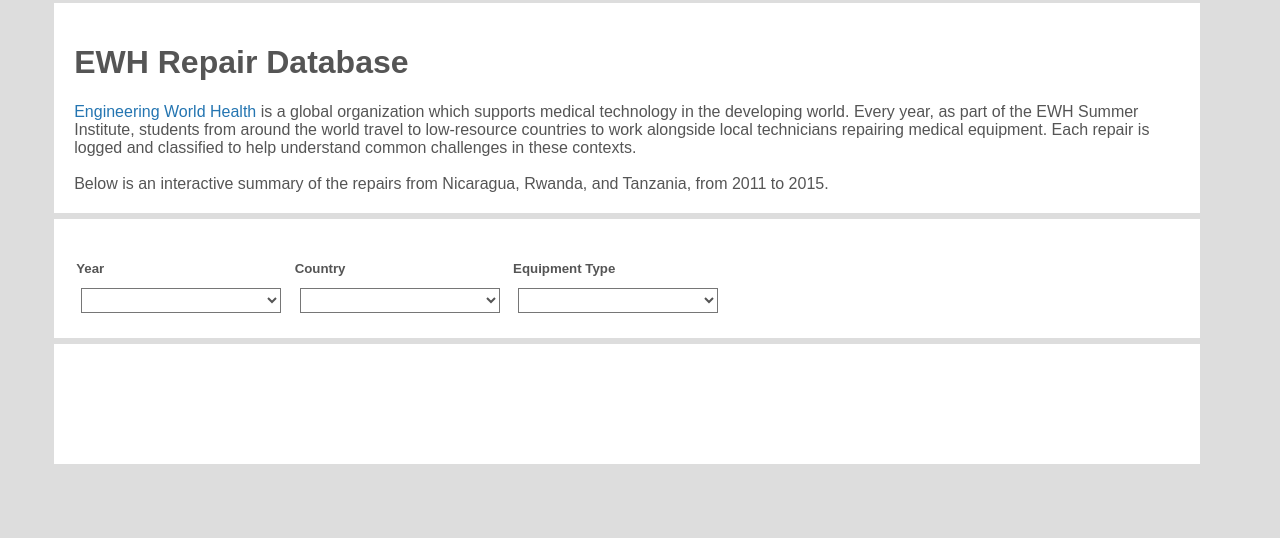
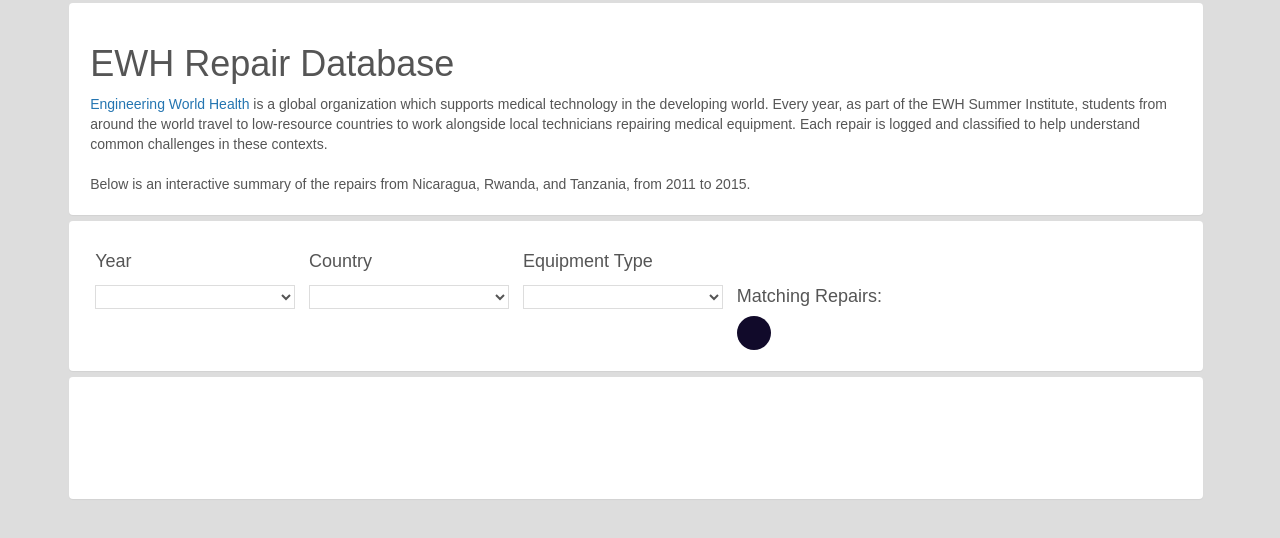
Before and after one commit to engineering-world-health/repairs, a PHP site: page / in a window 1280 px wide. Shown: the top 538 px of the page. Run offline with PHP 8.4, Linux system fonts and the light colour scheme; data that the repository does not hold is empty; some libraries are stand-ins or nearby versions.

Commit message:
restyling, adding match count

```diff
--- a/css/style.css
+++ b/css/style.css
@@ -16,17 +16,23 @@ a,a:visited {
 a:hover {
   color: #2B8BD4;
 }
-h5 {
+h4 {
   margin-bottom: 0.5em;
+}
+select {
+  background-color: #FFFFFF;
+  border-color: #DDDDDD;
 }
 select, .checkwrap {
   display: inline-flex;
-  background: #ffffff;
   font-size: inherit;
   color: inherit;
   padding: 2px;
-  margin: 5px;
+  margin: 5px 0px;
   width: 200px;
+}
+.checkwrap>span {
+  margin-left: 5px;
 }
 legi {
   padding: 0 0 0 1em;
@@ -61,27 +67,22 @@ tr:nth-child(even) {
   background-color: #FFFFFF;
 }
 .dropdown-container {
-  margin: 0px 2px 0px 2px;
-  min-width: 200px;
+  margin: 0px 5px;
+  /* min-width: 200px; */
   display: inline-block;
 }
-.panel-row {
-  display: flex;
-  flex-wrap: nowrap;
-}
-.panel-outer {
-  height: auto;
-  vertical-align: top;
-  max-width: 100%;
-  display: flex;
-  flex-direction: column;
+.row {
   padding: 0px;
   margin: 0px;
 }
-.panel-inner {
+[class*='col-'] {
+  vertical-align: top;
+  padding: 0px;
+  margin: 0px;
+}
+.panel {
   height: auto;
   background-color: #FFFFFF;
-  flex: 1;
   padding: 20px;
   margin: 3px;
 }
@@ -105,3 +106,14 @@ tr:nth-child(even) {
 #checkbox-table {
   margin-bottom: 20px;
 }
+#num-matches {
+  display: block;
+  height: 34px;
+  width: 34px;
+  line-height: 34px;
+  -moz-border-radius: 50%;
+  border-radius: 50%;
+  background-color: #110A2A;
+  color: white;
+  text-align: center;
+}
--- a/index.php
+++ b/index.php
@@ -3,14 +3,19 @@
 <head>
 <meta charset='utf-8'>
 <!--<meta http-equiv='refresh' content='1'>-->
+<link rel="icon" href="img/icon.ico"></link>
+<script src="https://ajax.googleapis.com/ajax/libs/jquery/3.3.1/jquery.min.js"></script>
+<script src="https://maxcdn.bootstrapcdn.com/bootstrap/3.3.7/js/bootstrap.min.js" integrity="sha384-Tc5IQib027qvyjSMfHjOMaLkfuWVxZxUPnCJA7l2mCWNIpG9mGCD8wGNIcPD7Txa" crossorigin="anonymous"></script>
+<link rel="stylesheet" href="https://maxcdn.bootstrapcdn.com/bootstrap/3.3.7/css/bootstrap.min.css" integrity="sha384-BVYiiSIFeK1dGmJRAkycuHAHRg32OmUcww7on3RYdg4Va+PmSTsz/K68vbdEjh4u" crossorigin="anonymous">
 <link rel='stylesheet' href='css/style.css'>
-<link rel="icon" href="img/icon.ico"></link>
+<title>EWH Repair Database</title>
 </head>
 <body>
-  <div class='panel-outer full-width'>
-    <div class='panel-inner'>
-      <h1>EWH Repair Database</h1>
-      <par>
+  <div class='container'>
+    <div class='row'>
+      <div class='col-12'><div class='panel'>
+        <h1>EWH Repair Database</h1>
+        <par>
         <a href='http://www.ewh.org/' target='_blank'>Engineering World Health</a>
         is a global organization which supports medical technology in the developing world.
         Every year, as part of the EWH Summer Institute,
@@ -21,66 +26,59 @@
         Below is an interactive summary of the repairs from
         Nicaragua, Rwanda, and Tanzania,
         from 2011 to 2015.
-      </par>
+        </par>
+      </div></div>
     </div>
-  </div>
-  <div class='panel-row'>
-    <div class='panel-outer full-width'>
-      <div class='panel-inner'>
-        <div id='filters'>
+    <div class='row'>
+      <div class='col-12'><div class='panel'>
+        <div class='row' id='filters'>
           <div class='dropdown-container'>
-            <h5>Year</h5>
+            <h4>Year</h4>
             <select class=dropdown id='select-year'></select>
           </div>
           <div class='dropdown-container'>
-            <h5>Country</h5>
+            <h4>Country</h4>
             <select class=dropdown id='select-country'></select>
           </div>
           <div class='dropdown-container'>
-            <h5>Equipment Type</h5>
+            <h4>Equipment Type</h4>
             <select class=dropdown id='select-equipment'></select>
           </div>
+          <div class='dropdown-container'>
+            <h4>Matching Repairs:</h4>
+            <span id='num-matches'></span>
+          </div>
         </div>
-      </div>
+      </div></div>
     </div>
-  </div>
-  <div id='loading'>
-    <div class='panel-outer full-width'>
-      <div class='panel-inner'>
+    <div class='row' id='loading'>
+      <div class='col-12'><div class='panel'>
         <div id='spinner'></div>
-      </div>
+      </div></div>
     </div>
-  </div>
-  <div id='render' style='display: none'>
-    <div class='panel-row'>
-      <div class='panel-outer half-width'>
-        <div class='panel-inner'>
+    <div id='render' style='display: none'>
+      <div class='row'>
+        <div class='col-sm-6'><div class='panel'>
           <h2>Repair Result</h2>
           <div id='repair-result'></div>
-        </div>
-      </div><!--
-    --><div class='panel-outer half-width'>
-        <div class='panel-inner'>
+        </div></div>
+        <div class='col-sm-6'><div class='panel'>
           <h2>Repair Type</h2>
           <div id='repair-fix'></div>
-        </div>
+        </div></div>
       </div>
-    </div>
-    <div class='panel-row'>
-      <div class='panel-outer full-width'>
-        <div class='panel-inner'>
+      <div class='row'>
+        <div class='col-12'><div class='panel'>
           <h2>Equipment Type</h2>
           <div id='repair-equipment'></div>
-        </div>
+        </div></div>
       </div>
-    </div>
-    <div class='panel-row'>
-      <div class='panel-outer full-width'>
-        <div class='panel-inner'>
+      <div class='row'>
+        <div class='col-12'><div class='panel'>
           <h2>Summary</h2>
           <div id='checkbox-table'></div>
           <div id='repair-table'></div>
-        </div>
+        </div></div>
       </div>
     </div>
   </div>
@@ -89,5 +87,6 @@
 <script src='https://ajax.googleapis.com/ajax/libs/jquery/3.3.1/jquery.min.js'></script>
 <script src='https://cdnjs.cloudflare.com/ajax/libs/spin.js/2.0.1/spin.min.js'></script>
 <script src='js/main.js'></script>
+<script src='js/icheck.min.js'></script>
 </script>
 </html>
--- a/js/main.js
+++ b/js/main.js
@@ -15,7 +15,7 @@ function gen_checkbox(parent,data){
 }
 
 function gen_piechart(parent,names,values){
-  parent.style('height','100%').style('max-width','400px')
+  parent.style('height','100%').style('max-width','300px')
   var r = 100;
   var svg  = parent.append('svg').attr('width','100%')
     .attr('viewBox','0 0 '+r*2+' '+(r*2))
@@ -145,9 +145,10 @@ function render(repairsjson){
   // init
   loading(false)
   get_checkboxes()
+  for (d in div){ div[d].html(''); };
   // filter repairs
   filtered = filter_repairs(repairsjson);
-  for (d in div){ div[d].html(''); };
+  d3.select('#num-matches').html(filtered.length)
   // table
   tcols = meta['table'].filter((t)=>{return t.checked;})
   rcols = get_cols(get_col('col',tcols),filtered)
```
